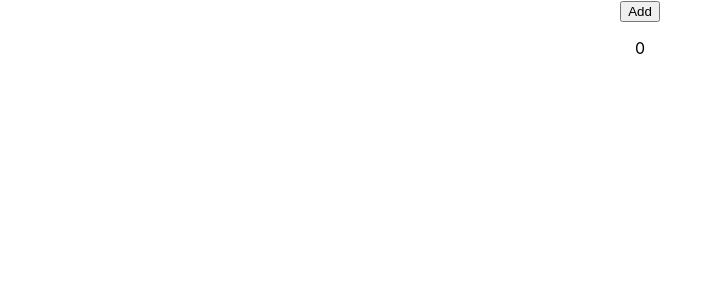
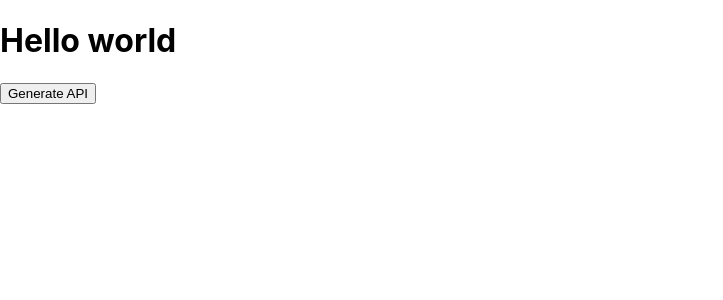
Before and after one commit to Chackojithinps/React-learnings, a React (Create React App) app: page / in a window 1280 px wide. Shown: the top 300 px of the page, without its empty margins (0-723 px from the left). Built offline with nearby package versions, Linux system fonts and the light colour scheme.

Commit message:
axios fetching and npm i router

```diff
--- a/package.json
+++ b/package.json
@@ -6,6 +6,7 @@
     "@testing-library/jest-dom": "^5.16.5",
     "@testing-library/react": "^13.4.0",
     "@testing-library/user-event": "^13.5.0",
+    "axios": "^1.4.0",
     "react": "^18.2.0",
     "react-dom": "^18.2.0",
     "react-scripts": "5.0.1",
@@ -34,5 +35,8 @@
       "last 1 firefox version",
       "last 1 safari version"
     ]
+  },
+  "devDependencies": {
+    "react-router-dom": "^6.14.1"
   }
 }
--- a/src/App.js
+++ b/src/App.js
@@ -1,18 +1,31 @@
-import { useEffect } from 'react';
-import './App.css';
-import { useState} from 'react';
-function App() {
-   const [state,setState]=useState(0)
-   useEffect(() => {
+import axios from 'axios'
+import React from 'react'
+import { useState } from 'react'
+ export const App = () => {
+    const [state,setState]= useState([])
+    const [bool,setBool]=useState(false)
 
-    console.log("This is component testing")
-   },[state])
+  return (
+    <div>
+        <h1>Hello world</h1>
+        <button onClick={()=>{
+            setBool(true)
+            axios.get('https://jsonplaceholder.typicode.com/posts').then((res)=>{
+               console.log(res)
+               setState(res.data)
+               setBool(false)
 
-   return (
-       <div className='App'>
-           <button onClick={()=>setState(state+1)}>Add</button>
-           <p>{state}</p>
-       </div>
-   )
+            })
+        }}>Generate API</button>
+        {
+             bool!==true?
+             state.map((item,index)=>
+                <div>
+                 <h1>{index+1}</h1>
+                 <h4>{item.title}</h4>
+                </div>
+            ):"Loading......"
+        }
+    </div>
+  )
 }
-export default App;
--- a/src/index.js
+++ b/src/index.js
@@ -1,7 +1,7 @@
 import React from 'react';
 import ReactDOM from 'react-dom/client';
 import './index.css';
-import App from './App';
+import {App} from './App';
 import reportWebVitals from './reportWebVitals';
 
 const root = ReactDOM.createRoot(document.getElementById('root'));
```
Also changed, not shown: notes.txt, 1 other file (tests, documents, lock files or other folders).
